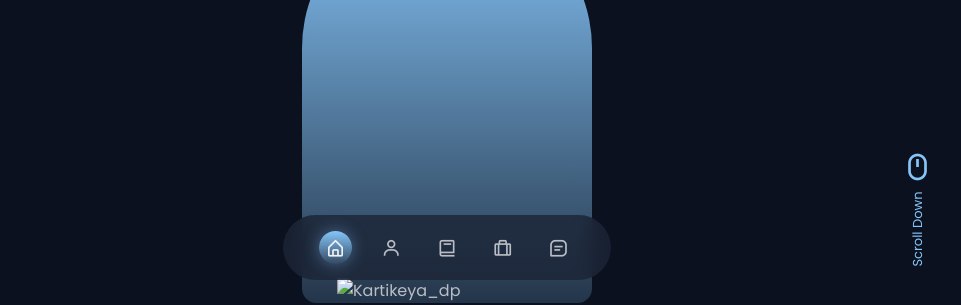
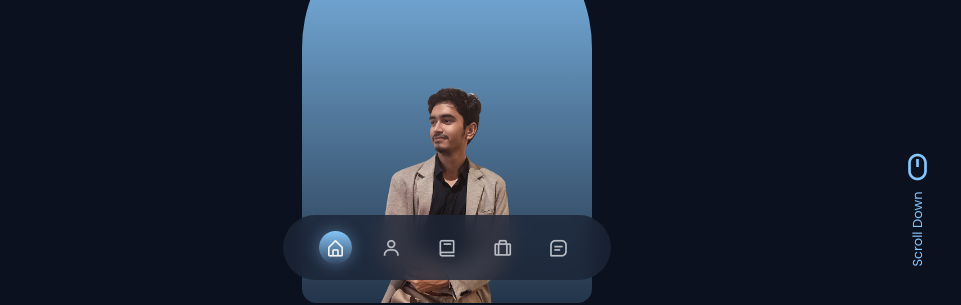
Before and after one commit to hi-Kartik2004/Portfolio, a plain HTML site: page index.html in a window 1280 px wide. Shown: the part 504-809 px from the top of the page, 193-1154 px from the left. Drawn offline with nearby package versions, Linux system fonts and the light colour scheme.

Commit message:
updated the hero image

```diff
--- a/index.html
+++ b/index.html
@@ -93,7 +93,7 @@
           </div>
 
           <div class="home__handle">
-            <img src="assets/img/dp_white.jpg"  alt="Kartikeya_dp" class="home__img" style="max-width: 100%;" />
+            <img src="assets/img/dp_white.png"  alt="Kartikeya_dp" class="home__img" style="max-width: 100%;" />
           </div>
 
           <div class="home__social">
```
